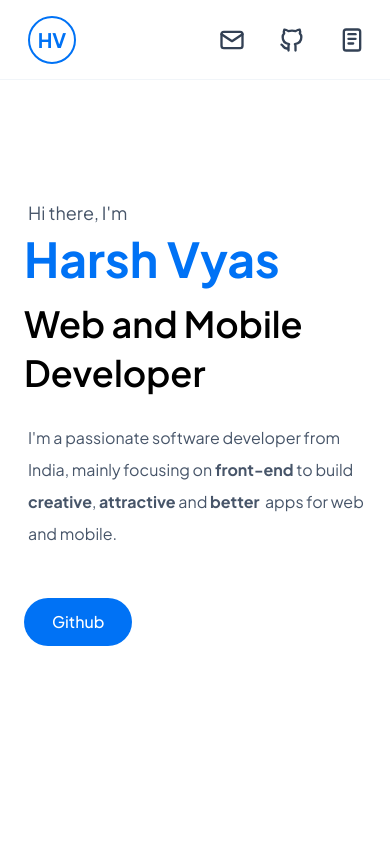
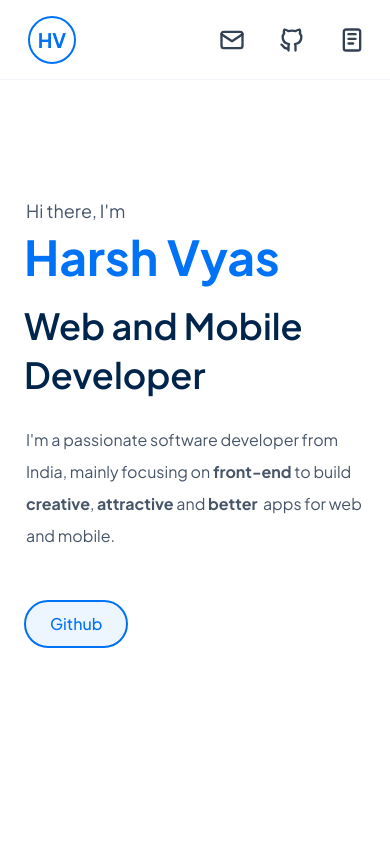
Before and after one commit to hrvsdev/hrvs, a Next.js app: page / in a window 390 px wide. Shown: the top 844 px of the page. Built offline with nearby package versions, Linux system fonts and the light colour scheme.

Commit message:
changed hero styles

```diff
--- a/components/Home/Hero/Hero.tsx
+++ b/components/Home/Hero/Hero.tsx
@@ -2,24 +2,24 @@ export default function HeroComp(): JSX.Element {
   return (
     <section id="main" className="flex justify-center items-center min-h-screen py-24 px-6 sm:py-32">
       <div className="max-w-5xl w-full">
-        <p className="text-slate-600 text-lg sm:text-xl pl-1 mb-2">
+        <p className="text-slate-600 text-lg sm:text-xl pl-0.5 sm:pl-1 lg:pl-1.5 mb-2">
           Hi there, I&apos;m
         </p>
-        <h1 className="text-blue-600 text-5xl sm:text-6xl md:text-7xl lg:text-8xl font-bold mb-4 sm:mb-6 md:mb-8">
+        <h1 className="text-blue-600 text-5xl sm:text-6xl md:text-7xl lg:text-8xl font-bold mb-5 sm:mb-7 md:mb-9">
           Harsh Vyas
         </h1>
-        <p className="text-4xl sm:text-5xl md:text-6xl lg:text font-semibold leading-snug mb-6">
+        <p className="text-blue-900 text-4xl sm:text-5xl md:text-6xl lg:text-7xl font-semibold leading-snug mb-6 md:mb-8">
           Web and Mobile Developer
         </p>
-        <p className="text-slate-600 text-base md:text-lg mb-12 leading-8 max-w-xl pl-1">
+        <p className="text-slate-600 text-base md:text-lg mb-12 leading-8 max-w-xl pl-0.5 md:pl-1">
           I&apos;m a passionate software developer from India, mainly focusing on&nbsp;
           <b>front-end</b> to build <b>creative</b>, <b>attractive</b> and <b>better</b>
           &nbsp; apps for web and mobile.
         </p>
         <div className="flex gap-x-5">
-          <button className="w-fit font-medium text-white bg-blue-600 hover:bg-blue-700 cursor-pointer rounded-full transition-colors active:translate-y-0.5">
+          <button className="w-fit font-medium text-blue-600 bg-blue-50 hover:bg-blue-100 border-2 border-blue-600 cursor-pointer rounded-full transition-colors active:translate-y-0.5">
             <a
-              className="inline-block py-3 px-7"
+              className="inline-block py-2.5 px-6"
               href="https://github.com/hrvsdev"
               target="_blank"
               rel="noreferrer">
```
